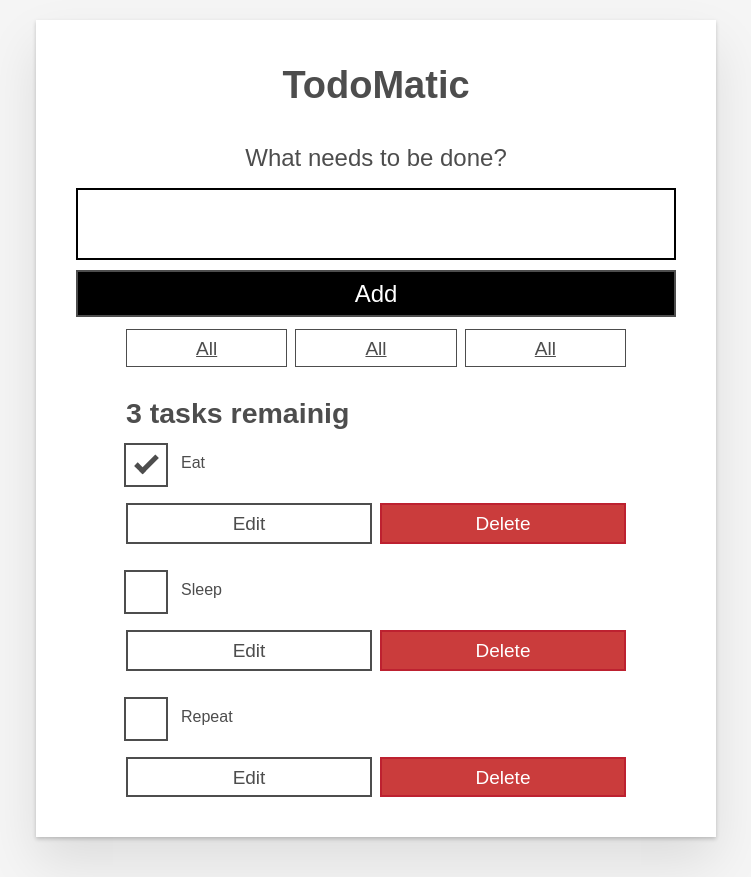
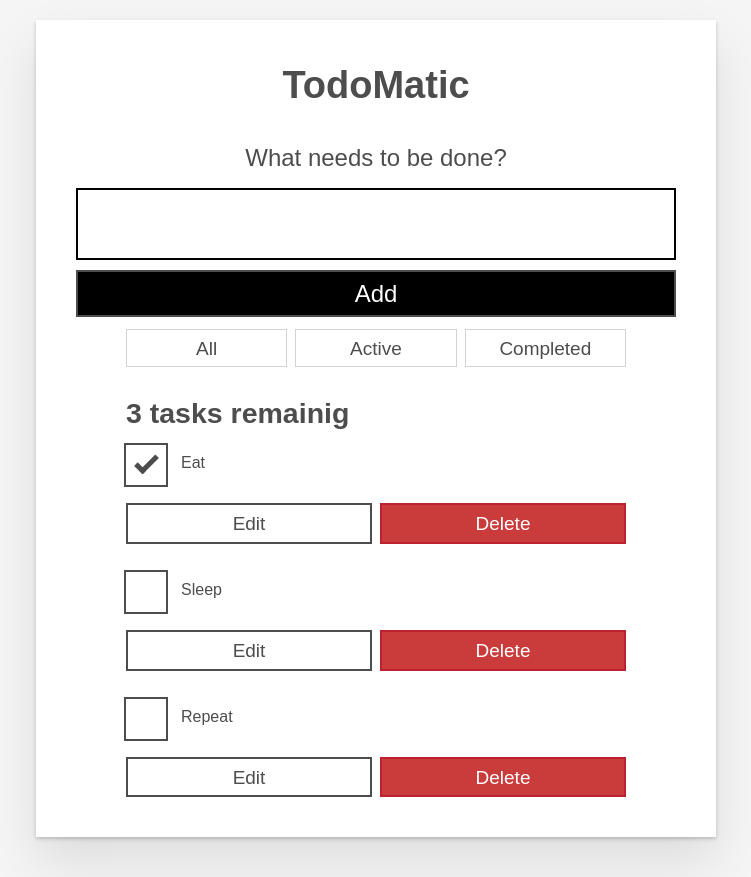
Before and after one commit to dredamonsta1/things-todo, a React (Create React App) app: page / in a window 1280 px wide. Shown: the whole page, without its empty margins (264-1015 px from the left). Built offline with nearby package versions, Linux system fonts and the light colour scheme.

Commit message:
filtering button complete

```diff
--- a/src/components/FilterButton.js
+++ b/src/components/FilterButton.js
@@ -5,9 +5,14 @@ import React from "react";
 
 function FilterButton(props) {
     return(
-        <button type="button" className="btn toggle-btn" aria-pressed="true">
+        <button
+        type="button"
+        className="btn toggle-btn"
+        aria-pressed={props.ispressed}
+        onClick={() => props.setFilter(props.name)}
+        >
           <span className="visually-hidden">Show </span>
-          <span>all</span>
+          <span>{props.name}</span>
           <span className="visually-hidden"> tasks</span>
         </button>
     );
```
